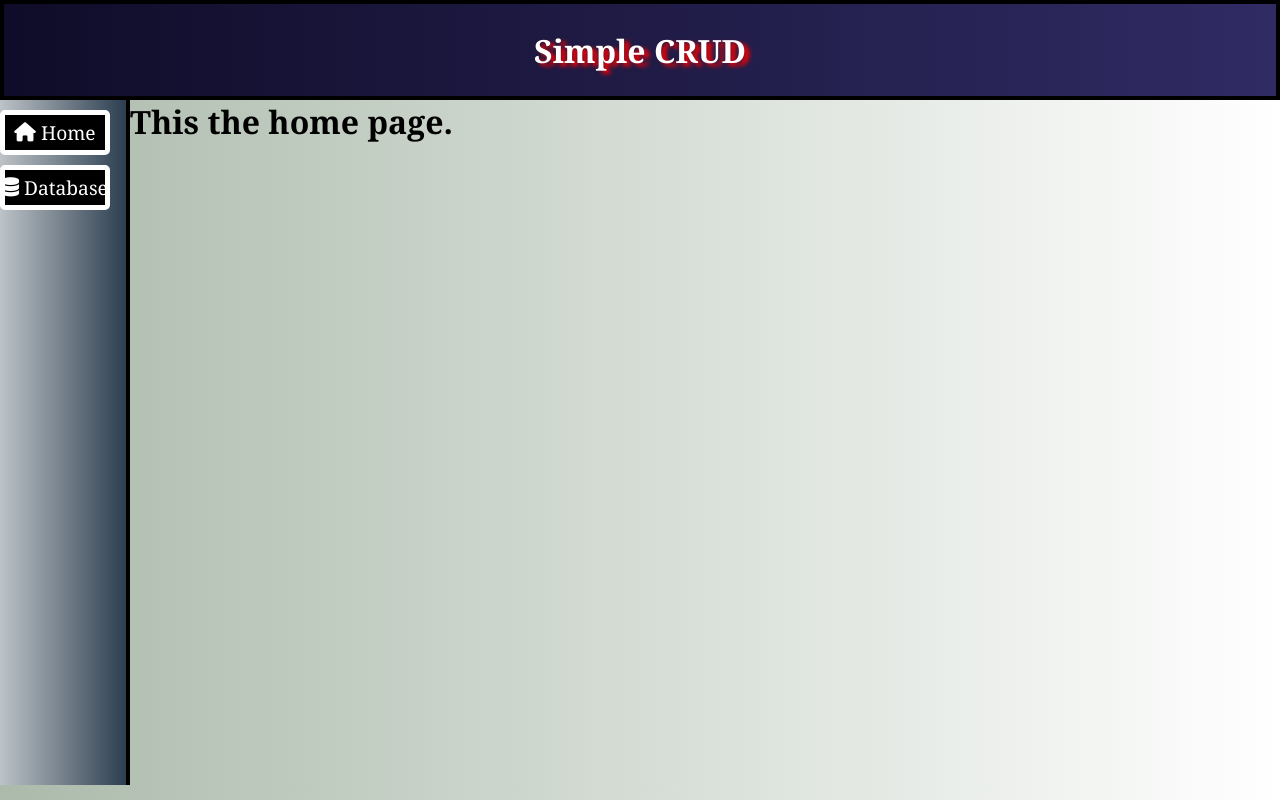
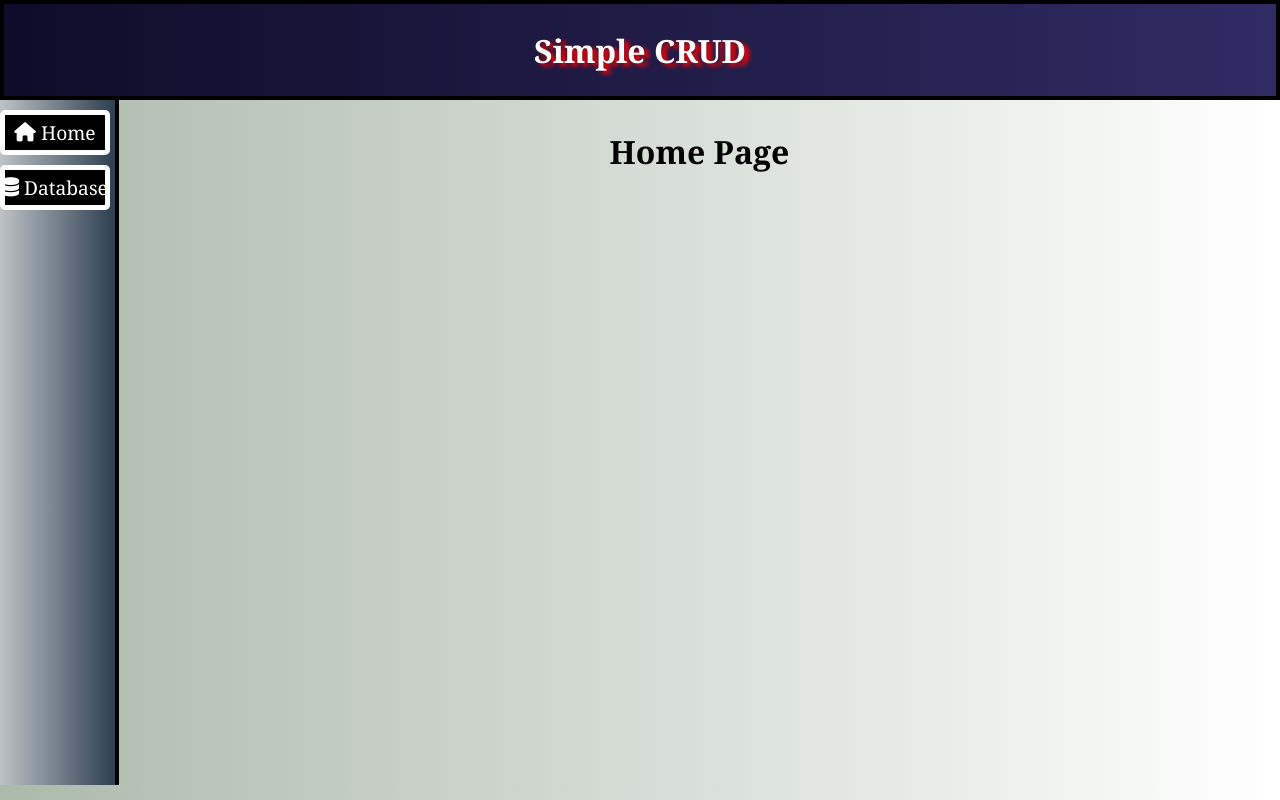
Before and after one commit to richardpeccin/SImpleCRUD, a React (Create React App) app in the folder frontend/: page / in a window 1280 px wide. Built offline with nearby package versions, Linux system fonts and the light colour scheme.

Commit message:
styles change.

```diff
--- a/frontend/src/pages/home/index.js
+++ b/frontend/src/pages/home/index.js
@@ -3,6 +3,10 @@ import './styles.css'
 
 export default class Home extends Component {
   render() {
-    return <h1>This the home page.</h1>
+    return (
+    <div className="homePage">
+      <h1>Home Page</h1>
+    </div>
+    )
   }
 }
--- a/frontend/src/pages/home/styles.css
+++ b/frontend/src/pages/home/styles.css
@@ -0,0 +1,16 @@
+.homePage {
+  width: 100%;
+  display: flex;
+  flex-direction: column;
+  align-items: center;
+  padding: 10px;
+}
+
+h1 {
+  padding: 20px;
+  border-radius: 100px;
+  width: 80%;
+  display: flex;
+  flex-direction: column;
+  align-items: center;
+}
```
